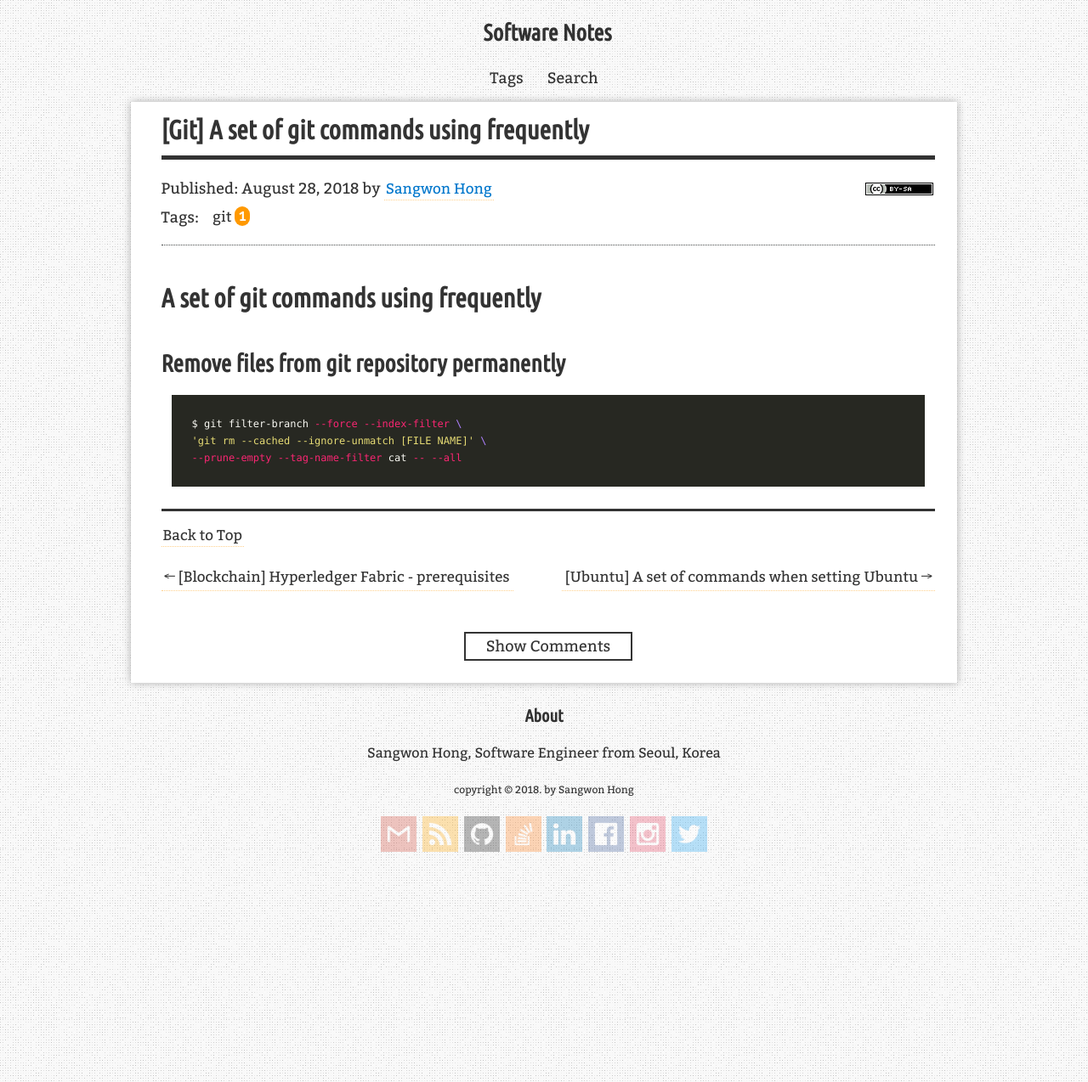
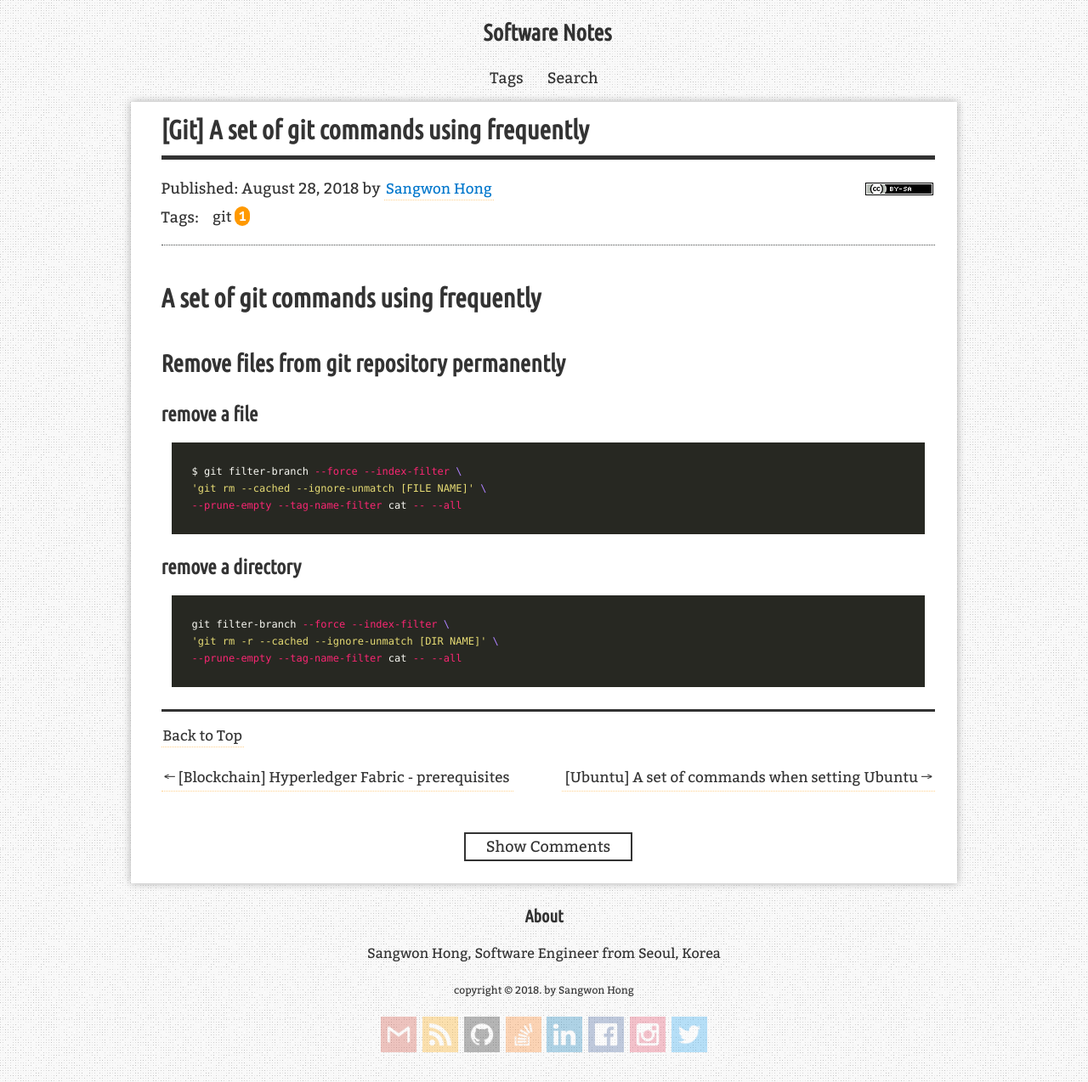
Before and after one commit to qpakzk/qpakzk.github.io, a Jekyll site: the page built from _posts/2018-08-28-[Git] A set of git commands using frequently.md, in a window 1280 px wide. Shown: the whole page at 85% size. Built offline with Jekyll 4.4.1, drawn with Linux system fonts in a browser that asks for light colours; nearby versions of some CDN libraries; comment, search, counter and statistics services are not loaded.

Commit message:
posts: add git usage

````diff
--- a/_posts/2018-08-28-[Git] A set of git commands using frequently.md
+++ b/_posts/2018-08-28-[Git] A set of git commands using frequently.md
@@ -11,8 +11,18 @@ redirect_from:
 
 ## Remove files from git repository permanently
 
+### remove a file
+
 ```sh
 $ git filter-branch --force --index-filter \
 'git rm --cached --ignore-unmatch [FILE NAME]' \
 --prune-empty --tag-name-filter cat -- --all
 ```
+
+### remove a directory
+
+```sh
+git filter-branch --force --index-filter \
+'git rm -r --cached --ignore-unmatch [DIR NAME]' \
+--prune-empty --tag-name-filter cat -- --all
+```
````
